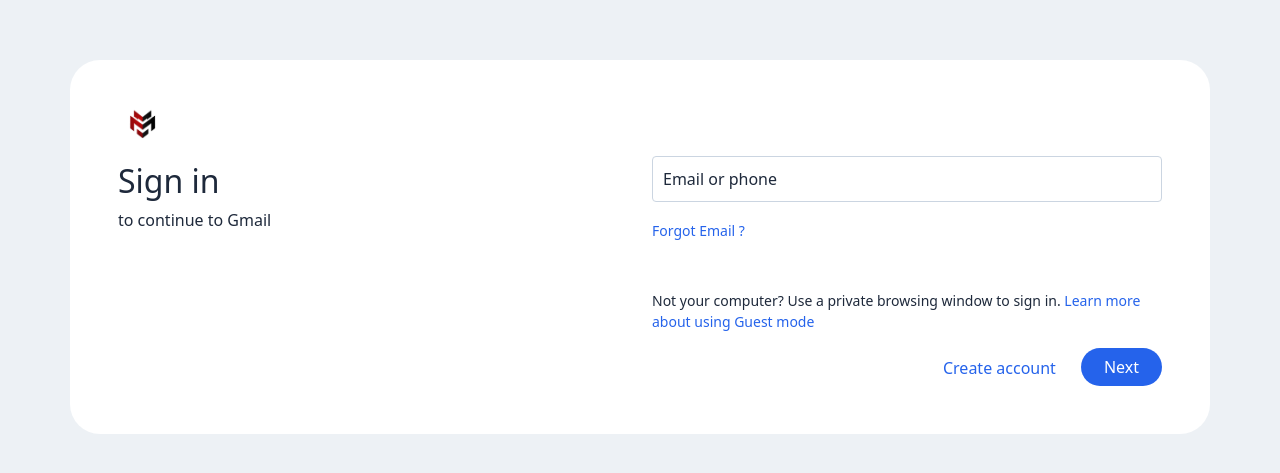
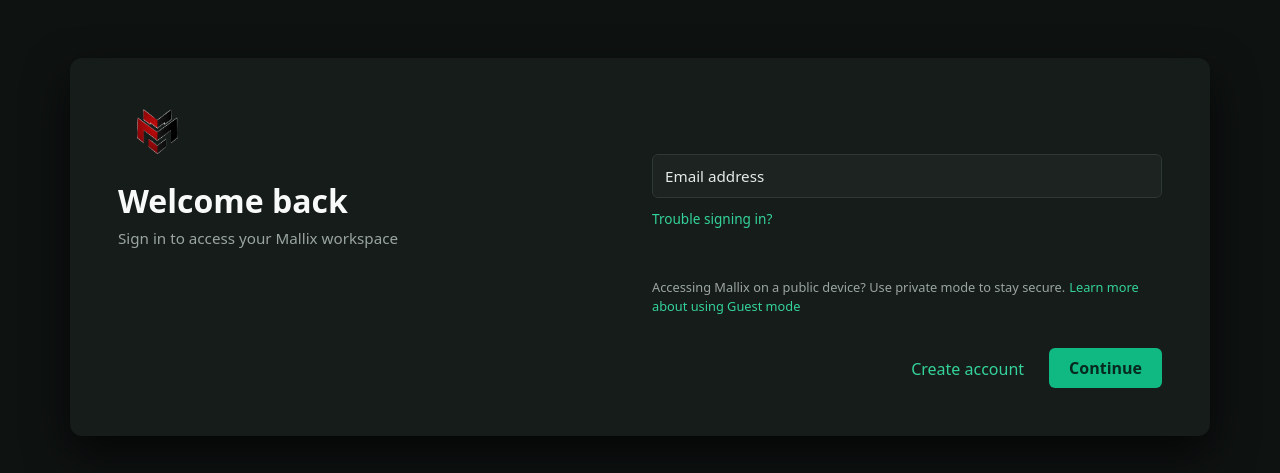
Before and after one commit to Akshat-619/Mallix, a React (Vite) app in the folder vite-project/: page / in a window 1280 px wide. Shown: the part 153-626 px from the top of the page. Built offline with nearby package versions, Linux system fonts and the light colour scheme.

Commit message:
Fix SCSS compilation error and revert login design changes

```diff
--- a/vite-project/src/Pages/Login/Login.css
+++ b/vite-project/src/Pages/Login/Login.css
@@ -1,4 +1,7 @@
 @charset "UTF-8";
+/* ======================================================
+   LOGIN PAGE – MALLIX
+   ====================================================== */
 /* =====================
    BASE BACKGROUNDS
    ===================== */
@@ -35,10 +38,10 @@
 /* =====================
    POPUPS / SNACKBARS
    ===================== */
-/* Success – cool green */
-/* Error – neutral red (NO pink) */
-/* Info – cool blue */
-/* Warning – neutral amber (reduced warmth) */
+/* Success – emerald */
+/* Error – deep red */
+/* Info – neutral teal */
+/* Warning – muted amber */
 /* =====================
    STATUS COLORS
    ===================== */
@@ -51,125 +54,184 @@
 /* =====================
    TRANSITIONS
    ===================== */
-body {
-  background-color: #edf1f5;
+/* =====================
+   PAGE WRAPPER
+   ===================== */
+.Login {
+  background-color: #0e1211;
+  min-height: 100vh;
 }
 
-.Login-container {
-  background-color: #ffffff;
-  border-radius: 30px;
+.login-page {
+  background-color: #0e1211;
 }
 
-img {
-  width: 50px;
+/* =====================
+   LOGIN CONTAINER
+   ===================== */
+.Login-container {
+  background-color: #161c1a;
+  border-radius: 12px;
+  box-shadow: 0 18px 44px rgba(0, 0, 0, 0.65);
 }
 
-form input.form-control {
-  padding: 10px;
-  border: 1px solid;
-  border-color: #cbd5e1;
-  border-radius: 4px;
-  margin-bottom: 10px;
-  background: transparent;
-  color: #1e293b !important;
+/* =====================
+   LEFT CONTENT
+   ===================== */
+.Login-left-content {
+  color: #e6ebe9;
 }
-form input.form-control::-moz-placeholder {
-  color: #1e293b;
+.Login-left-content img {
+  width: 80px;
 }
-form input.form-control::placeholder {
-  color: #1e293b;
+.Login-left-content h1 {
+  font-size: 2rem;
+  font-weight: 600;
+  color: #f8faf9;
+  margin-bottom: 6px;
 }
-form input.form-control:focus {
-  background-color: #e0e6ee;
+.Login-left-content p {
+  font-size: 0.95rem;
+  color: #9aa5a1;
 }
 
-.nextBtn {
-  border-radius: 50px;
-  padding: 6px 22px;
-  margin-bottom: 10px;
-  background-color: #2563eb;
-  color: #ffffff;
-  cursor: pointer;
-}
-.nextBtn:hover {
-  background-color: #1d4ed8;
+/* =====================
+   RIGHT CONTENT
+   ===================== */
+.Login-right-content {
+  color: #e6ebe9;
 }
 
-.signin-text {
-  flex-direction: column;
-  justify-content: center;
-  align-items: center;
+/* =====================
+   INPUT FIELD
+   ===================== */
+.form-control {
+  background-color: #1c2321;
+  color: #e6ebe9;
+  border: 1px solid #2e3835;
+  border-radius: 6px;
+  height: 44px;
+  font-size: 0.95rem;
+  transition: border-color 0.15s ease;
+}
+.form-control::-moz-placeholder {
+  color: #e6ebe9;
+}
+.form-control::placeholder {
+  color: #e6ebe9;
+}
+.form-control:focus {
+  background-color: #222a28;
+  border-color: #10b981;
+  color: #e6ebe9;
+  box-shadow: none;
 }
 
-.signin-text h1 {
-  font-size: 2rem;
-  font-weight: 500;
-  color: #1e293b;
+/* =====================
+   ERROR STATE (GMAIL STYLE)
+   ===================== */
+.input-error {
+  border-color: #f87171 !important;
 }
 
-.signin-text p {
-  font-size: 1rem;
-  font-weight: 400;
-  color: #1e293b;
+.form-control.input-error:focus {
+  border-color: #f87171 !important;
 }
 
+/* Error helper text */
+.error-text {
+  margin-top: 6px;
+  font-size: 12px;
+  font-weight: 400;
+  color: #f87171;
+}
+
+/* =====================
+   LINKS
+   ===================== */
 .forgotEmail a {
-  color: #2563eb;
+  font-size: 0.85rem;
+  color: #34d399;
   text-decoration: none;
-  font-size: 14px;
 }
 .forgotEmail a:hover {
-  color: #1d4ed8;
+  color: #10b981;
+  text-decoration: underline;
 }
 
-.note p {
-  font-size: 14px;
-  color: #1e293b;
+.note {
+  font-size: 0.8rem;
+  color: #9aa5a1;
+  line-height: 1.5;
 }
-.note p .noteLink {
-  color: #2563eb;
+.note .noteLink {
+  color: #34d399;
+  margin-left: 4px;
   text-decoration: none;
 }
-.note p .noteLink:hover {
+.note .noteLink:hover {
+  color: #10b981;
   text-decoration: underline;
 }
 
 /* =====================
-   CREATE ACCOUNT – TEXT-LOOK DROPDOWN
+   FOOTER ACTIONS
    ===================== */
+.footer {
+  margin-top: 32px;
+}
+
+/* Create account dropdown */
 .createBtn .btn-link {
-  color: #2563eb;
+  color: #34d399;
   font-weight: 500;
   text-decoration: none;
-  padding: 0;
-  line-height: 1.2;
 }
-.createBtn .btn-link:hover, .createBtn .btn-link:focus {
-  color: #2563eb;
-  text-decoration: none;
-}
-.createBtn .btn-link:active {
-  color: #1d4ed8;
+.createBtn .btn-link:hover {
+  color: #10b981;
+  text-decoration: underline;
 }
 .createBtn .dropdown-menu {
-  background-color: #ffffff;
-  border: 1px solid #e2e8f0;
-  border-radius: 12px;
-  padding: 6px 0;
-  min-width: 260px;
-  box-shadow: 0 12px 32px rgba(15, 23, 42, 0.12);
-  margin-top: 8px;
+  background-color: #181e1d;
+  border: 1px solid #2e3835;
+  box-shadow: 0 10px 24px rgba(0, 0, 0, 0.5);
 }
-.createBtn .dropdown-item {
-  color: #1e293b;
-  padding: 12px 16px;
-  font-size: 14px;
+.createBtn .dropdown-menu .dropdown-item {
+  color: #e6ebe9;
+  font-size: 0.85rem;
+}
+.createBtn .dropdown-menu .dropdown-item:hover {
+  background-color: #222a28;
+}
+
+/* =====================
+   CONTINUE BUTTON
+   ===================== */
+.nextBtn {
+  background-color: #10b981;
+  color: #06281f;
+  border: none;
+  border-radius: 6px;
+  padding: 8px 20px;
+  font-weight: 600;
   transition: background-color 0.15s ease;
 }
-.createBtn .dropdown-item:hover, .createBtn .dropdown-item:focus {
-  background-color: #e4e9f0;
-  color: #0f172a;
+.nextBtn:hover {
+  background-color: #059669;
 }
-.createBtn .dropdown-item:active {
-  background-color: #d9e0ea;
+.nextBtn:focus {
+  box-shadow: none;
+}
+
+/* =====================
+   RESPONSIVE
+   ===================== */
+@media (max-width: 991px) {
+  .Login-container {
+    padding: 32px 24px;
+  }
+  .Login-left-content {
+    text-align: center;
+    margin-bottom: 32px;
+  }
 }/*# sourceMappingURL=Login.css.map */
--- a/vite-project/src/Pages/Login/Login.jsx
+++ b/vite-project/src/Pages/Login/Login.jsx
@@ -1,85 +1,105 @@
-import React from 'react'
+import React, { useState } from 'react'
 import './Login.css'
 import logo from '../../assets/logo_icon.png'
+
 const Login = () => {
+  const [email, setEmail] = useState('')
+  const [error, setError] = useState('')
+
+  const handleSubmit = (e) => {
+    e.preventDefault()
+
+    if (!email.trim()) {
+      setError('Enter an email')
+      return
+    }
+
+    setError('')
+    // continue login logic
+  }
+
   return (
     <div className="Login">
+      <div className="login-page d-flex align-items-center justify-content-center min-vh-100">
+        <div className="Login-container container p-5">
+          <div className="row">
 
-       <div className="login-page d-flex align-items-center justify-content-center min-vh-100">
-  <div className="Login-container  container p-5">
-    <div className="row">
             <div className="col-lg-6 col-md-12">
               <div className="Login-left-content d-flex flex-column justify-content-center">
-          <img className="h-auto mb-3" src={logo} alt="Google Logo" />
+                <img className="h-auto mb-3" src={logo} alt="Mallix Logo" />
 
-          <div className="signin-text ">
-            <h1>Sign in</h1>
-            <p>to continue to Gmail</p>
+                <div className="signin-text">
+                  <h1>Welcome back</h1>
+                  <p>Sign in to access your Mallix workspace</p>
                 </div>
               </div>
             </div>
 
             <div className="col-lg-6 col-md-12">
               <div className="Login-right-content d-flex flex-column justify-content-center">
-          <form>
-            <input className="form-control mb-3 mt-5" type="text" placeholder="Email or phone" />
-            <div className="forgotEmail">
-              <a className='fw-500' href="">Forgot Email ?</a>
+                <form onSubmit={handleSubmit} noValidate>
+
+                  <input
+                    className={`form-control mt-5 ${error ? 'input-error' : ''}`}
+                    type="email"
+                    placeholder="Email address"
+                    value={email}
+                    onChange={(e) => {
+                      setEmail(e.target.value)
+                      setError('')
+                    }}
+                  />
+
+                  {error && (
+                    <div className="error-text text-danger  mt-2">
+                      <i className="bi bi-exclamation-circle"></i> {error}
+                    </div>
+                  )}
+
+                  <div className="forgotEmail mt-2">
+                    <a className="fw-500" href="#">
+                      Trouble signing in?
+                    </a>
                   </div>
 
                   <div className="note mt-5">
-            <p>Not your computer? Use a private browsing window to sign in. <a className='noteLink' href="https://support.google.com/accounts/answer/2917834?visit_id=639040786014088172-3982469324&p=signin_privatebrowsing&hl=en&rd=1">Learn more about using Guest mode</a></p>
+                    <p>
+                      Accessing Mallix on a public device? Use private mode to stay secure.
+                      <a className="noteLink" href="#">
+                        Learn more about using Guest mode
+                      </a>
+                    </p>
                   </div>
 
-            <div className=' footer d-flex justify-content-end gap-4 align-items-center  '>
-
+                  <div className="footer d-flex justify-content-end gap-4 align-items-center">
                     <div className="dropdown createBtn">
                       <button
                         className="btn btn-link p-0"
                         type="button"
                         data-bs-toggle="dropdown"
-    aria-expanded="false"
                       >
                         Create account
                       </button>
 
                       <ul className="dropdown-menu mt-3">
-    <li>
-      <a className="dropdown-item" href="#">
-        For my personal use
-      </a>
-    </li>
-    <li>
-      <a className="dropdown-item" href="#">
-        For my child
-      </a>
-    </li>
-    <li>
-      <a className="dropdown-item" href="#">
-        For work or my business
-      </a>
-    </li>
+                        <li><a className="dropdown-item" href="#">For my personal use</a></li>
+                        <li><a className="dropdown-item" href="#">For my child</a></li>
+                        <li><a className="dropdown-item" href="#">For work or my business</a></li>
                       </ul>
                     </div>
 
-
-
-              <div>
-                <button className="btn nextBtn m-0" type="submit">
-                  Next
+                    <button className="btn nextBtn" type="submit">
+                      Continue
                     </button>
-              </div>
                   </div>
 
                 </form>
               </div>
             </div>
+
           </div>
         </div>
       </div>
-
-
-
     </div>
   )
 }
--- a/vite-project/src/Pages/Login/Login.scss
+++ b/vite-project/src/Pages/Login/Login.scss
@@ -1,28 +1,76 @@
-@use "../../SCSS/colors" as *;
+/* ======================================================
+   LOGIN PAGE – MALLIX
+   ====================================================== */
 
+@import "../../SCSS/colors";
 
-body {
+/* =====================
+   PAGE WRAPPER
+   ===================== */
+
+.Login {
+  background-color: $auth-bg;
+  min-height: 100vh;
+}
+
+.login-page {
   background-color: $auth-bg;
 }
 
+/* =====================
+   LOGIN CONTAINER
+   ===================== */
+
 .Login-container {
   background-color: $auth-card-bg;
-    border-radius: 30px;
+  border-radius: 12px;
+  box-shadow: $shadow-lg;
 }
 
+/* =====================
+   LEFT CONTENT
+   ===================== */
+
+.Login-left-content {
+  color: $text-main;
+
   img {
-    width: 50px;
+    width: 80px;
   }
 
-form input.form-control {
+  h1 {
+    font-size: 2rem;
+    font-weight: 600;
+    color: $text-dark;
+    margin-bottom: 6px;
+  }
 
-    padding: 10px;
-    border: 1px solid;
-    border-color: $input-border;
-    border-radius: 4px;
-    margin-bottom: 10px;
-    background: transparent;
-    color: $input-text !important;
+  p {
+    font-size: 0.95rem;
+    color: $text-muted;
+  }
+}
+
+/* =====================
+   RIGHT CONTENT
+   ===================== */
+
+.Login-right-content {
+  color: $text-main;
+}
+
+/* =====================
+   INPUT FIELD
+   ===================== */
+
+.form-control {
+  background-color: $auth-input-bg;
+  color: $input-text;
+  border: 1px solid $input-border;
+  border-radius: 6px;
+  height: 44px;
+  font-size: 0.95rem;
+  transition: border-color $transition-fast;
 
   &::placeholder {
     color: $input-text;
@@ -30,114 +78,134 @@
 
   &:focus {
     background-color: $auth-input-focus;
+    border-color: $btn-bg;
+    color: $input-text;
+    box-shadow: none;
   }
 }
 
-.nextBtn {
-    border-radius: 50px;
-    padding: 6px 22px;
-    margin-bottom: 10px;
-    background-color: $btn-bg;
-    color: $btn-text;
-    cursor: pointer;
+/* =====================
+   ERROR STATE (GMAIL STYLE)
+   ===================== */
+
+.input-error {
+  border-color: $error !important;
+}
+
+.form-control.input-error:focus {
+  border-color: $error !important;
+}
+
+/* Error helper text */
+.error-text {
+  margin-top: 6px;
+  font-size:12px;
+  font-weight: 400;
+  color: $error;
+}
+
+/* =====================
+   LINKS
+   ===================== */
+
+.forgotEmail a {
+  font-size: 0.85rem;
+  color: $link;
+  text-decoration: none;
 
   &:hover {
-        background-color: $btn-hover;
-    }
-}
-
-.signin-text {
-
-    flex-direction: column;
-    justify-content: center;
-    align-items: center;
-}
-
-.signin-text h1 {
-    font-size: 2rem;
-    font-weight: 500;
-    color: $text-main;
-}
-
-.signin-text p {
-    font-size: 1rem;
-    font-weight: 400;
-    color: $text-main;
-}
-
-.forgotEmail a{
-    color: $link;
-    text-decoration: none;
-    font-size: 14px;
-
-    &:hover{
     color: $link-hover;
-
-    }
-}
-
-.note p{
-    font-size: 14px;
-    color: $text-main;
-
- .noteLink{
-    color: $link;
-    text-decoration: none;
- }
-
-.noteLink:hover{
     text-decoration: underline;
   }
 }
 
+.note {
+  font-size: 0.8rem;
+  color: $text-muted;
+  line-height: 1.5;
+
+  .noteLink {
+    color: $link;
+    margin-left: 4px;
+    text-decoration: none;
+
+    &:hover {
+      color: $link-hover;
+      text-decoration: underline;
+    }
+  }
+}
 
 /* =====================
-   CREATE ACCOUNT – TEXT-LOOK DROPDOWN
+   FOOTER ACTIONS
    ===================== */
 
+.footer {
+  margin-top: 32px;
+}
+
+/* Create account dropdown */
 .createBtn {
   .btn-link {
     color: $link;
     font-weight: 500;
     text-decoration: none;
-    padding: 0;
-    line-height: 1.2;
 
-    &:hover,
-    &:focus {
-      color: $link;
-      text-decoration: none;
-    }
-
-    &:active {
+    &:hover {
       color: $link-hover;
+      text-decoration: underline;
     }
   }
 
   .dropdown-menu {
     background-color: $popup-bg;
-    border: 1px solid $border-light;
-    border-radius: 12px;
-    padding: 6px 0;
-    min-width: 260px;
-    box-shadow: $shadow-lg;
-    margin-top: 8px;
-  }
+    border: 1px solid $popup-border;
+    box-shadow: $shadow-md;
 
     .dropdown-item {
       color: $text-main;
-    padding: 12px 16px;
-    font-size: 14px;
-    transition: background-color $transition-fast;
+      font-size: 0.85rem;
 
-    &:hover,
-    &:focus {
+      &:hover {
         background-color: $bg-hover;
-      color: $text-dark;
-    }
-
-    &:active {
-      background-color: $bg-active;
       }
     }
   }
+}
+
+/* =====================
+   CONTINUE BUTTON
+   ===================== */
+
+.nextBtn {
+  background-color: $btn-bg;
+  color: $btn-text;
+  border: none;
+  border-radius: 6px;
+  padding: 8px 20px;
+  font-weight: 600;
+  transition: background-color $transition-fast;
+
+  &:hover {
+    background-color: $btn-hover;
+  }
+
+  &:focus {
+    box-shadow: none;
+  }
+}
+
+/* =====================
+   RESPONSIVE
+   ===================== */
+
+@media (max-width: 991px) {
+  .Login-container {
+    padding: 32px 24px;
+  }
+
+  .Login-left-content {
+    text-align: center;
+    margin-bottom: 32px;
+  }
+}
```
Also changed, not shown: vite-project/src/SCSS/_colors.scss (+68 -68 lines), 2 other files (tests, documents, lock files or other folders). Lines whose indentation alone changed are shown as unchanged.
